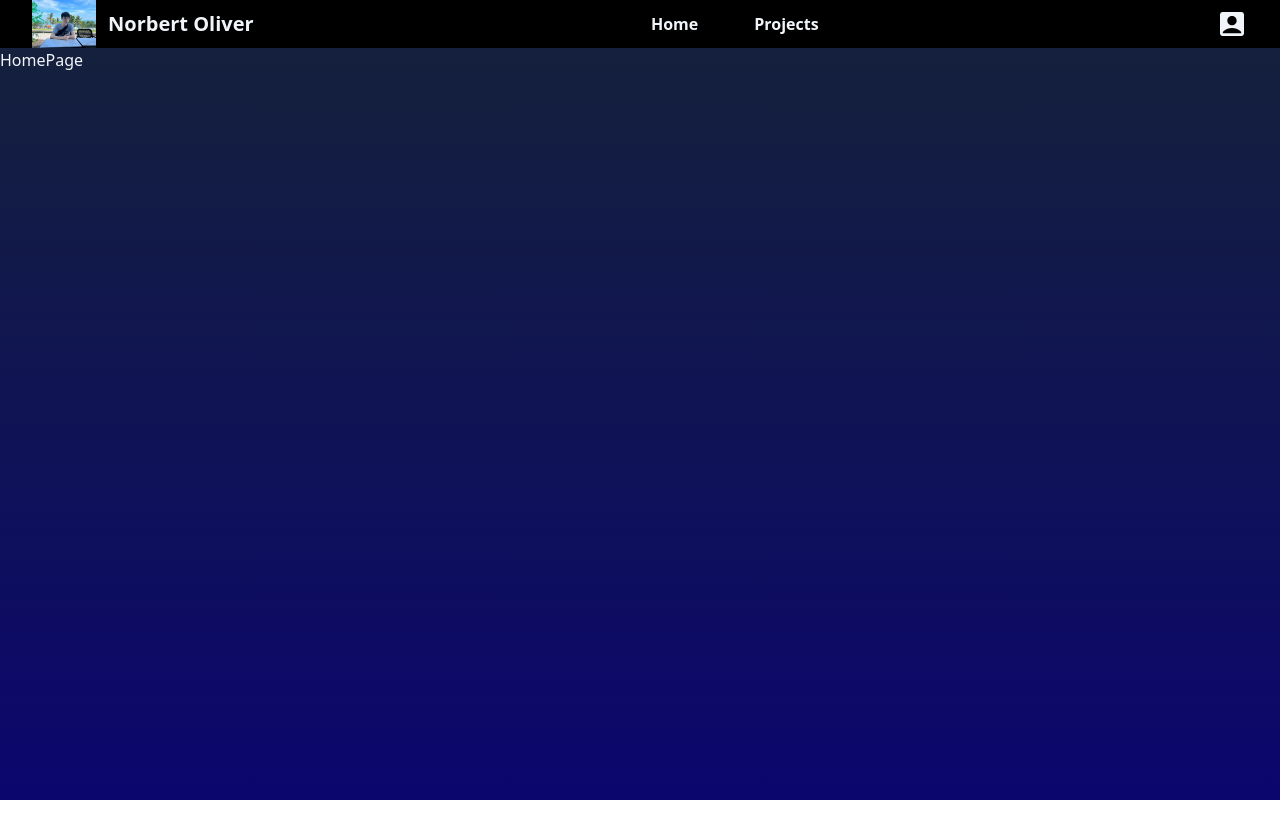
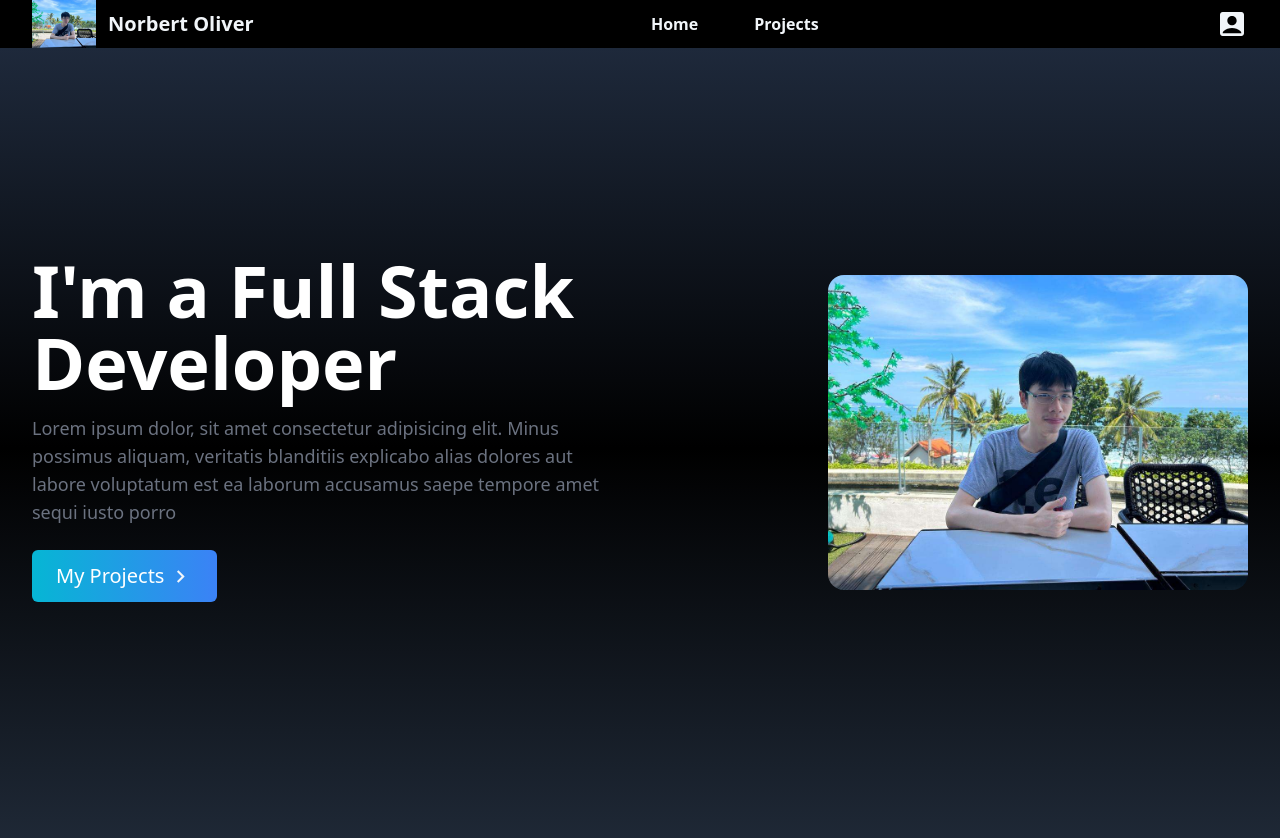
Before and after one commit to pewpewnor/old-portfolio-website, a Next.js app: page / in a window 1280 px wide. Shown: the top 838 px of the page. Before the commit the page ends 800 px from the top, so only its background shows below. Built offline with nearby package versions, Linux system fonts and the light colour scheme.

Commit message:
feat: add home page layout

```diff
--- a/src/app/page.tsx
+++ b/src/app/page.tsx
@@ -1,9 +1,51 @@
+import Image from "next/image";
+import Link from "next/link";
 import { FC } from "react";
+import { MdOutlineKeyboardArrowRight } from "react-icons/md";
 
 interface HomePageProps {}
 
 const HomePage: FC<HomePageProps> = (props: HomePageProps) => {
-	return <div>HomePage</div>;
+	return (
+		<div className="h-screen w-full bg-gradient-to-b from-slate-800 via-black to-gray-800 pb-8">
+			<div className="flex h-full w-full flex-col items-center justify-center gap-14 px-8 md:flex-row">
+				<div className="flex h-full flex-col justify-center">
+					<h2 className="text-4xl font-bold text-white sm:text-7xl">
+						I&apos;m a Full Stack Developer
+					</h2>
+					<p className="max-w-xl py-4 text-lg text-gray-500">
+						Lorem ipsum dolor, sit amet consectetur adipisicing
+						elit. Minus possimus aliquam, veritatis blanditiis
+						explicabo alias dolores aut labore voluptatum est ea
+						laborum accusamus saepe tempore amet sequi iusto porro
+					</p>
+
+					<div>
+						<Link
+							href="/projects"
+							className="group my-2 flex w-fit cursor-pointer items-center rounded-md bg-gradient-to-r from-cyan-500 to-blue-500 px-6 py-3 text-xl text-white hover:font-bold"
+						>
+							My Projects
+							<span className="duration-300 group-hover:rotate-90">
+								<MdOutlineKeyboardArrowRight
+									size={25}
+									className="ml-1"
+								/>
+							</span>
+						</Link>
+					</div>
+				</div>
+
+				<Image
+					src="/ocean.jpg"
+					width={420}
+					height={420}
+					alt="my profile"
+					className="rounded-2xl"
+				/>
+			</div>
+		</div>
+	);
 };
 
 export default HomePage;
```
